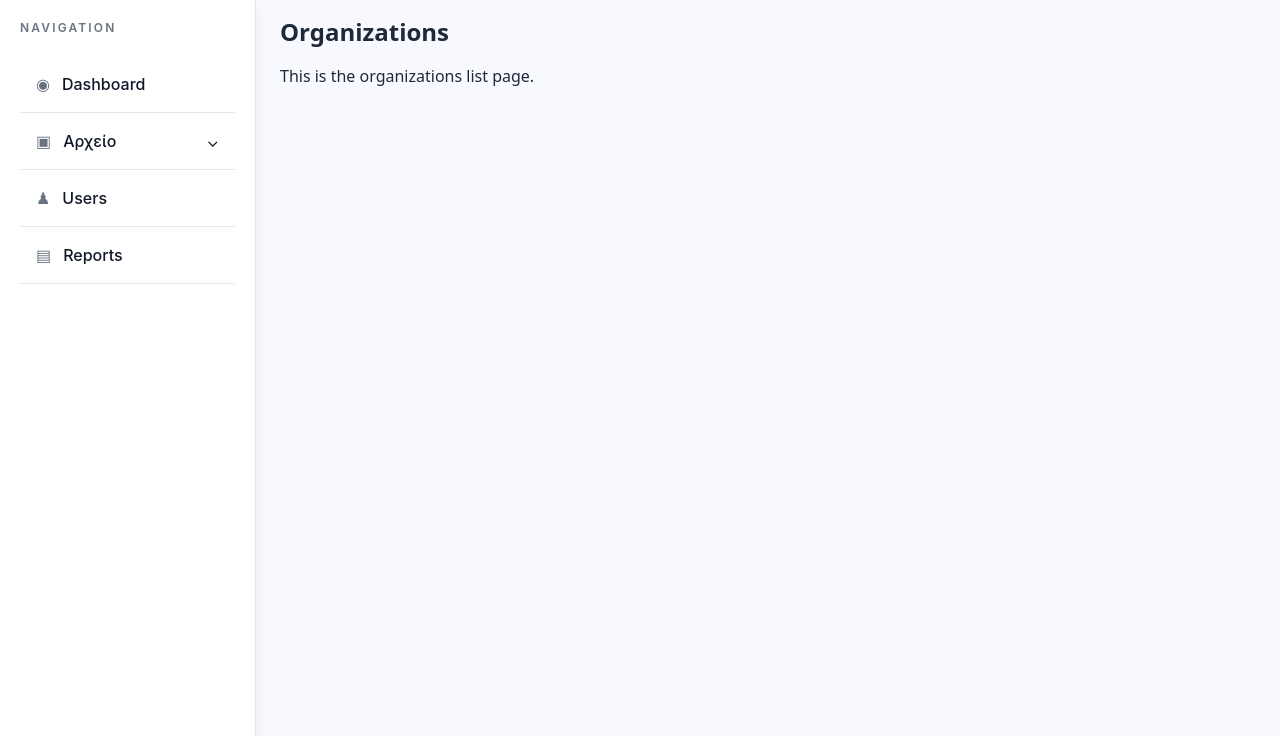
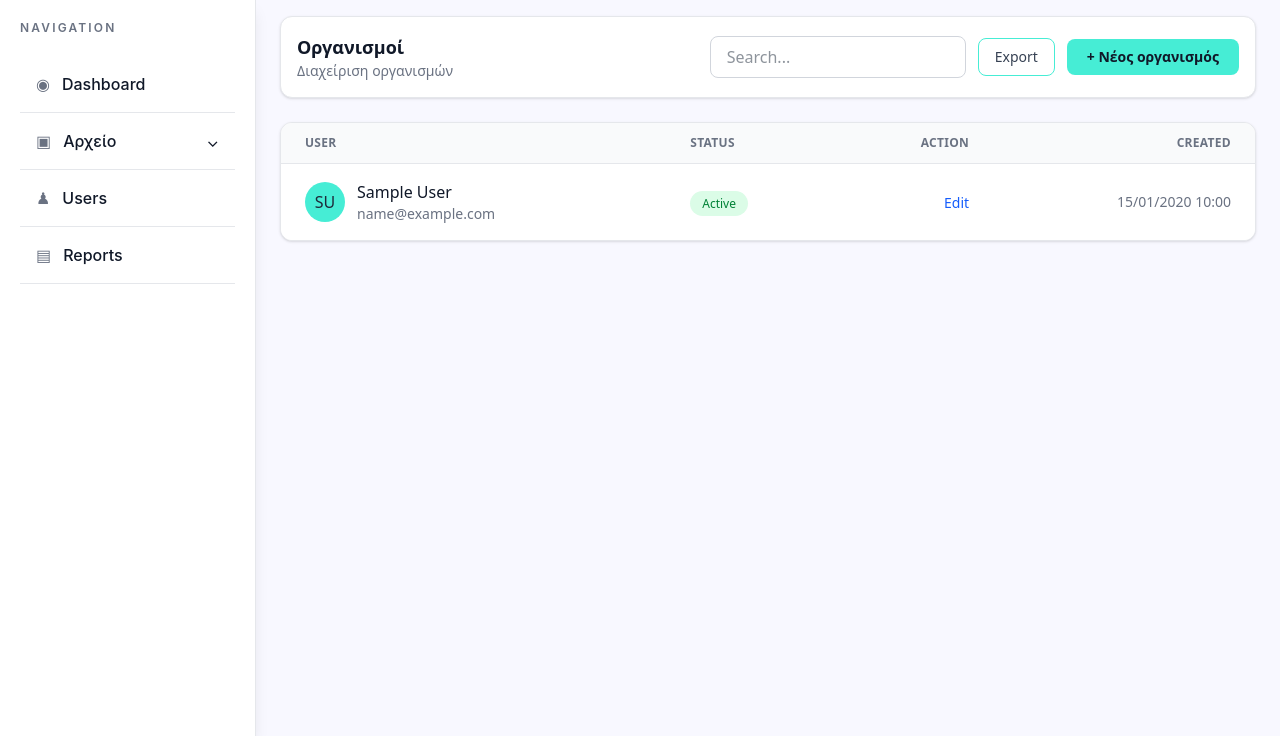
Before and after one commit to kostisvit/Acs-CRM, a Django app: template templates/organizations/list.html in a window 1280 px wide. Shown: the part 64-800 px from the top of the page. Run offline with Django 5.2, Linux system fonts and the light colour scheme; a user stored in the database is signed in; tables that the repository leaves empty hold one stand-in row (values such as "Sample post"); the template is opened without the code that fills it: most values are stand-ins (such as "Sample title", 1, 10 or a date in 2020); style sheets or scripts are compiled from the project's sources.

Commit message:
organization list]

```diff
--- a/templates/organizations/list.html
+++ b/templates/organizations/list.html
@@ -3,6 +3,121 @@
 {% block title %}Organizations{% endblock %}
 
 {% block content %}
-    <h1 class="text-2xl font-bold mb-4">Organizations</h1>
-    <p>This is the organizations list page.</p>
+<!-- Toolbar -->
+<div class="rounded-xl border border-gray-200 bg-white p-4 shadow-sm">
+    <div class="flex flex-col gap-4 md:flex-row md:items-center md:justify-between">
+
+        <div>
+            <h2 class="text-lg font-semibold text-gray-900">Οργανισμοί</h2>
+            <p class="text-sm text-gray-500">Διαχείριση οργανισμών</p>
+        </div>
+
+        <div class="flex flex-wrap items-center justify-end gap-3">
+
+            <!-- Search -->
+            <input
+                type="text"
+                placeholder="Search..."
+                class="w-64 rounded-lg border border-gray-300 px-4 py-2 focus:border-teal-400 focus:ring-2 focus:ring-teal-300">
+
+            <!-- Export -->
+            <button class="rounded-lg border border-teal-300 bg-white px-4 py-2 text-sm font-medium text-gray-700 hover:bg-teal-50">
+                Export
+            </button>
+
+            <!-- New -->
+            <a href=""
+               class="rounded-lg bg-teal-300 px-5 py-2 text-sm font-semibold text-gray-900 hover:bg-teal-400">
+                + Νέος οργανισμός
+            </a>
+
+        </div>
+
+    </div>
+</div>
+
+<!-- Space between toolbar and table -->
+<div class="mt-6"></div>
+
+<!-- Table Card -->
+<div class="overflow-hidden rounded-xl border border-gray-200 bg-white shadow-sm">
+
+    <div class="overflow-x-auto">
+
+        <table class="min-w-full divide-y divide-gray-200">
+
+                  <thead class="bg-gray-50">
+        <tr>
+          <th class="px-6 py-3 text-left text-xs font-semibold uppercase tracking-wide text-gray-500">
+            User
+          </th>
+
+          {% comment %} <th class="px-6 py-3 text-left text-xs font-semibold uppercase tracking-wide text-gray-500">
+            Role
+          </th> {% endcomment %}
+
+          <th class="hidden px-6 py-3 text-left text-xs font-semibold uppercase tracking-wide text-gray-500 md:table-cell">
+            Status
+          </th>
+
+          <th class="px-6 py-3 text-right text-xs font-semibold uppercase tracking-wide text-gray-500">
+            Action
+          </th>
+
+          <th class="px-6 py-3 text-right text-xs font-semibold uppercase tracking-wide text-gray-500">
+            Created
+          </th>
+        </tr>
+      </thead>
+
+      <tbody class="divide-y divide-gray-100 bg-white">
+      {% for organization in organizations %}
+        <tr class="transition hover:bg-gray-50">
+          <td class="px-6 py-4">
+            <div class="flex items-center gap-3">
+              <div class="flex h-10 w-10 items-center justify-center rounded-full bg-teal-300 font-medium">
+                {{ user.first_name|slice:":1"|upper }}{{ user.last_name|slice:":1"|upper }}
+              </div>
+
+              <div>
+                <p class="font-medium text-gray-900">
+                  {{ user.first_name }} {{ user.last_name }}
+                </p>
+                <p class="text-sm text-gray-500">
+                  {{ user.email }}
+                </p>
+              </div>
+            </div>
+          </td>
+
+          {% comment %} <td class="px-6 py-4 text-sm text-gray-700">
+            Developer
+          </td> {% endcomment %}
+
+          <td class="hidden px-6 py-4 md:table-cell">
+            <span class="rounded-full bg-green-100 px-3 py-1 text-xs font-medium text-green-700">
+              {{ user.is_active|yesno:"Active,Inactive" }}
+            </span>
+          </td>
+
+          <td class="px-6 py-4 text-right">
+            <button class="text-sm font-medium text-blue-600 hover:text-blue-800">
+              Edit
+            </button>
+          </td>
+
+          <td class="px-6 py-4 text-right text-sm text-gray-500">
+            {{ user.created|date:"d/m/Y H:i" }}
+          </td>
+        </tr>
+
+{% endfor %}
+      </tbody>
+
+        </table>
+
+    </div>
+
+</div>
+
 {% endblock %}
```
